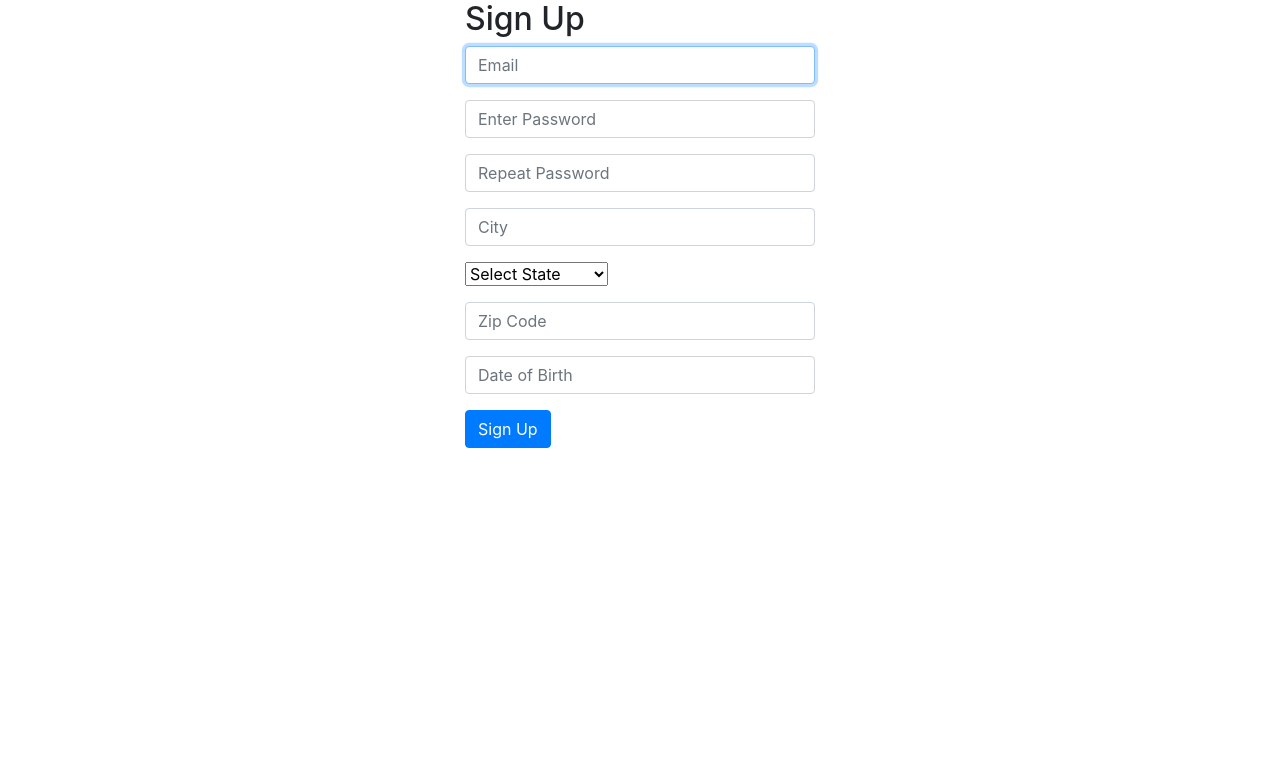
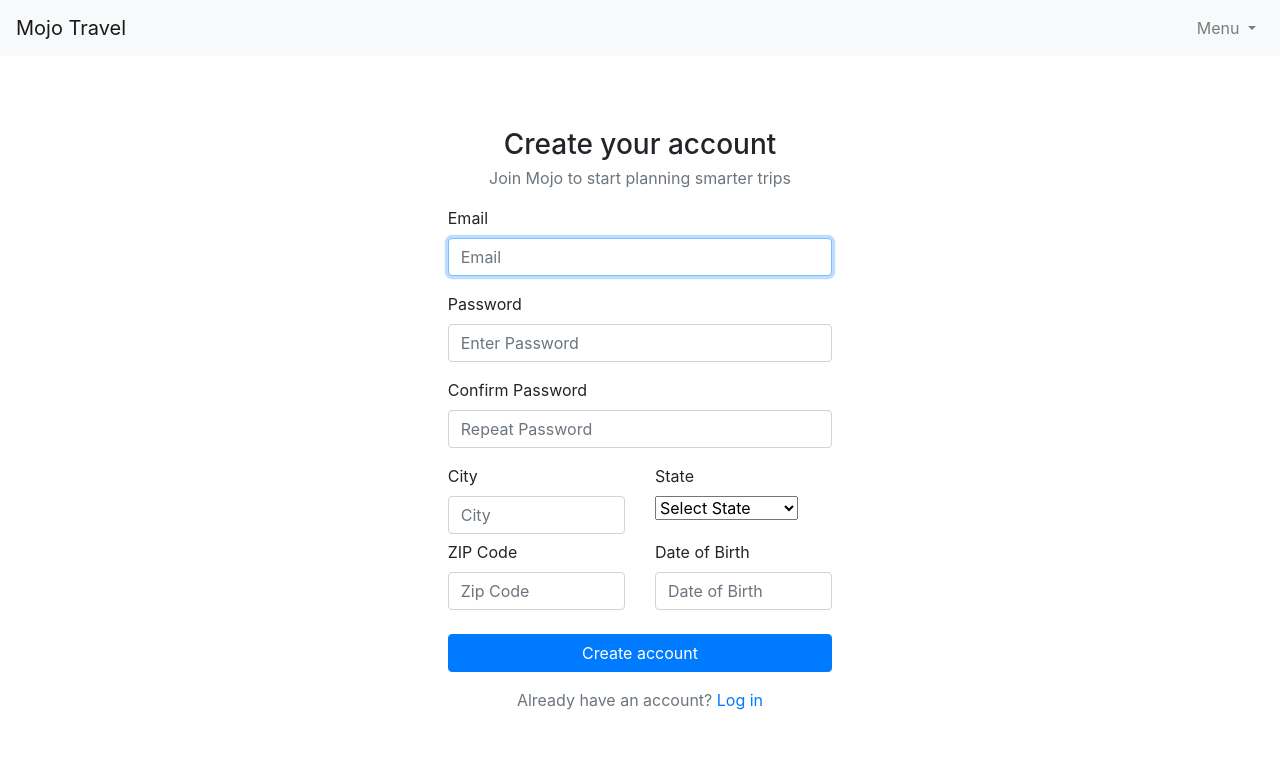
Before and after one commit to joekawa/ALVIN, a Django app: page /mojo/signup/ in a window 1280 px wide. Shown: the top 783 px of the page. Run offline with Django 3.2, Linux system fonts and the light colour scheme; some libraries are stand-ins or nearby versions.

Commit message:
changes to login, signup, and added welcome page

```diff
--- a/base/mojo_app/templates/signup.html
+++ b/base/mojo_app/templates/signup.html
@@ -1,44 +1,102 @@
-<!DOCTYPE html>
-<html lang="en">
-<head>
-    <meta charset="UTF-8">
-    <meta name="viewport" content="width=device-width, initial-scale=1.0">
-    <title>Sign Up</title>
-    <link rel="stylesheet" href="https://maxcdn.bootstrapcdn.com/bootstrap/4.0.0/css/bootstrap.min.css">
-</head>
-<body>
-    <div class="container">
+
+
+{% extends 'base.html' %}
+
+{% block content %}
+    <div class="container py-5">
         <div class="row justify-content-center">
-            <div class="col-md-4 col-sm-6 col-xs-12">
-                <h2>Sign Up</h2>
+            <div class="col-md-6 col-lg-5">
+                <div class="card shadow-sm border-0">
+                    <div class="card-body p-4">
+                        <div class="text-center mb-3">
+                            <h2 class="h3 mb-1">Create your account</h2>
+                            <p class="text-muted mb-0">Join Mojo to start planning smarter trips</p>
+                        </div>
+
+                        {% if form.non_field_errors %}
+                            <div class="alert alert-danger" role="alert">
+                                {{ form.non_field_errors }}
+                            </div>
+                        {% endif %}
+
                         <form method="post" action="{% url 'mojo:signup' %}">
                             {% csrf_token %}
 
-                    <div class="form-group">
+                            <div class="mb-3">
+                                <label class="form-label">Email</label>
                                 {{ form.email }}
+                                {% if form.email.errors %}
+                                  <div class="text-danger small mt-1">{{ form.email.errors|striptags }}</div>
+                                {% endif %}
                             </div>
-                    <div class="form-group">
+
+                            <div class="mb-3">
+                                <label class="form-label">Password</label>
                                 {{ form.password1 }}
+                                {% if form.password1.help_text %}
+                                  <div class="form-text">{{ form.password1.help_text|safe }}</div>
+                                {% endif %}
+                                {% if form.password1.errors %}
+                                  <div class="text-danger small mt-1">{{ form.password1.errors|striptags }}</div>
+                                {% endif %}
                             </div>
-                    <div class="form-group">
+
+                            <div class="mb-3">
+                                <label class="form-label">Confirm Password</label>
                                 {{ form.password2 }}
+                                {% if form.password2.errors %}
+                                  <div class="text-danger small mt-1">{{ form.password2.errors|striptags }}</div>
+                                {% endif %}
                             </div>
-                    <div class="form-group">
+
+                            <div class="row g-3">
+                                <div class="col-md-6">
+                                    <label class="form-label">City</label>
                                     {{ form.city }}
+                                    {% if form.city.errors %}
+                                      <div class="text-danger small mt-1">{{ form.city.errors|striptags }}</div>
+                                    {% endif %}
                                 </div>
-                    <div class="form-group">
+                                <div class="col-md-6">
+                                    <div class="mb-3">
+                                        <label class="form-label d-block" for="{{ form.state.id_for_label }}">State</label>
+                                        <div class="d-block">
                                             {{ form.state }}
                                         </div>
-                    <div class="form-group">
-                        {{ form.zip_code }}
-                    </div>
-                    <div class="form-group">
-                        {{ form.dob }}
-                    </div>
-                    <button type="submit" class="btn btn-primary">Sign Up</button>
-                </form>
+                                        {% if form.state.errors %}
+                                          <div class="text-danger small mt-1">{{ form.state.errors|striptags }}</div>
+                                        {% endif %}
                                     </div>
                                 </div>
                             </div>
-</body>
-</html>
+
+                            <div class="row g-3 mt-1">
+                                <div class="col-md-6">
+                                    <label class="form-label">ZIP Code</label>
+                                    {{ form.zip_code }}
+                                    {% if form.zip_code.errors %}
+                                      <div class="text-danger small mt-1">{{ form.zip_code.errors|striptags }}</div>
+                                    {% endif %}
+                                </div>
+                                <div class="col-md-6">
+                                    <label class="form-label">Date of Birth</label>
+                                    {{ form.dob }}
+                                    {% if form.dob.errors %}
+                                      <div class="text-danger small mt-1">{{ form.dob.errors|striptags }}</div>
+                                    {% endif %}
+                                </div>
+                            </div>
+
+                            <button type="submit" class="btn btn-primary w-100 mt-4">Create account</button>
+                        </form>
+
+                        <p class="text-center text-muted mt-3 mb-0">
+                            Already have an account?
+                            <a href="{% url 'mojo:login' %}" class="text-decoration-none">Log in</a>
+                        </p>
+                    </div>
+                </div>
+            </div>
+        </div>
+    </div>
+{% endblock %}
--- a/base/mojo_app/templates/trip.html
+++ b/base/mojo_app/templates/trip.html
@@ -99,7 +99,7 @@
     </div>
   </div>
      <a href="{% url 'mojo:heart_model_suggestion' model_trip_activity_id=activity_suggestion.id %}" class="mr-2">
-        <i class="fas fa-heart"></i>
+        <i class="{% if activity_suggestion.id in saved_place_ids %}fas fa-heart text-secondary{% elif activity_suggestion.id in no_status_place_ids %}far fa-heart text-secondary{% endif %}"></i>
       </a>
       <a href="{% url 'mojo:reject_model_suggestion' model_trip_activity_id=activity_suggestion.id %}" class="mr-2">
         <i class="fas fa-times"></i>
--- a/base/mojo_app/urls.py
+++ b/base/mojo_app/urls.py
@@ -11,6 +11,7 @@ urlpatterns = [
   path('login/', views.login_view, name='login'),
   path('signup/', views.signup, name='signup'),
   path('profile/', views.profile, name='profile'),
+  path('welcome/', views.welcome, name='welcome'),
   path('create_trip/', views.create_trip, name='create_trip'),
   path('logout/', LogoutView.as_view(next_page='mojo:login'), name='logout'),
   path('trip/<uuid:trip_id>/details/', views.trip, name='trip'),
--- a/base/mojo_app/views.py
+++ b/base/mojo_app/views.py
@@ -1,16 +1,12 @@
 from django.shortcuts import render, redirect
-from django.http import HttpResponse, JsonResponse
+from django.http import HttpResponse
 from django.contrib.auth import login, logout
 from .forms import CustomUserCreationForm, TripCreationForm, ProfileForm
 from .models import *
 from django.contrib.auth.decorators import login_required
-from django.core.serializers import serialize
+from django.shortcuts import get_object_or_404
 from openai import OpenAI
 import json
-from django.shortcuts import get_object_or_404
-from typing import List
-from django.db.models import Q
-from django.shortcuts import get_object_or_404
 import re
 
 
@@ -147,6 +143,24 @@ def trip(request, trip_id):
     trip = get_object_or_404(Trip, uuid=trip_id)
     activities = trip.userenteredactivity_set.all()
     model_suggestions = ModelTripActivity.objects.filter(trip=trip).exclude(trip_locations__status='rejected')
+    # Determine which model suggestions are saved by the current user
+    saved_place_ids = list(
+        TripActivityDetails.objects.filter(
+            trip=trip,
+            user=request.user,
+            status='saved'
+        ).values_list('place_id', flat=True)
+    )
+    # Determine which suggestions the user has responded to (any status)
+    responded_place_ids = list(
+        TripActivityDetails.objects.filter(
+            trip=trip,
+            user=request.user,
+        ).values_list('place_id', flat=True)
+    )
+    # Compute which suggestions have no status from the current user
+    suggestion_ids = list(model_suggestions.values_list('id', flat=True))
+    no_status_place_ids = [sid for sid in suggestion_ids if sid not in responded_place_ids]
     activity_comments = {}
     for activity in model_suggestions:
         comments = TripActivityComment.objects.filter(trip_activity=activity)
@@ -156,7 +170,9 @@ def trip(request, trip_id):
                                          'activities': activities,
                                          'model_suggestions': model_suggestions,
                                          'activity_comments': activity_comments,
-                                         'participant': participant})
+                                         'participant': participant,
+                                         'saved_place_ids': saved_place_ids,
+                                         'no_status_place_ids': no_status_place_ids})
 
 
 @login_required(login_url='mojo:login')
@@ -239,17 +255,30 @@ def generate_itinerary(request, trip_id):
 @login_required(login_url='mojo:login')
 def heart_model_suggestion(request, model_trip_activity_id):
   model_trip_activity = ModelTripActivity.objects.get(id=model_trip_activity_id)
-  trip_activity_detail, created = TripActivityDetails.objects.get_or_create(
+  # Check if a TripActivityDetails exists for this user/trip/place
+  trip_activity_detail = TripActivityDetails.objects.filter(
       trip=model_trip_activity.trip,
       place=model_trip_activity,
       user=request.user,
-      defaults={'status': 'saved'}
-  )
+  ).first()
 
-  if created:
-    print(f"Created new TripActivityDetail object for trip {model_trip_activity.trip.uuid}")
+  if trip_activity_detail is None:
+    # None exists: create with 'saved'
+    TripActivityDetails.objects.create(
+        trip=model_trip_activity.trip,
+        place=model_trip_activity,
+        user=request.user,
+        status='saved'
+    )
+    print(f"Created new TripActivityDetail object (saved) for trip {model_trip_activity.trip.uuid}")
+  elif getattr(trip_activity_detail, 'status', None) == 'rejected':
+    # Exists but was rejected: update to 'saved'
+    trip_activity_detail.status = 'saved'
+    trip_activity_detail.save(update_fields=['status'])
+    print(f"Updated TripActivityDetail status to 'saved' for trip {model_trip_activity.trip.uuid}")
   else:
-    print(f"TripActivityDetail object already exists for trip {model_trip_activity.trip.uuid}")
+    # Exists and not rejected (likely already saved) -> no-op
+    print(f"TripActivityDetail already exists with status '{trip_activity_detail.status}' for trip {model_trip_activity.trip.uuid}")
   return redirect('mojo:trip', trip_id=model_trip_activity.trip.uuid)
 
 @login_required(login_url='mojo:login')
@@ -328,3 +357,7 @@ def delete_user_entered_activity(request, user_generated_trip_activity_id):
   generated_trip_activity = user_entered_trip_activity.trip
   user_entered_trip_activity.delete()
   return redirect('mojo:trip', trip_id=generated_trip_activity.uuid)
+
+
+def welcome(request):
+  return render(request, 'welcome.html')
```
Also changed, not shown: base/mojo_app/templates/login.html (+42 -26 lines), base/mojo_app/templates/welcome.html (added, +33 -0 lines). Lines whose indentation alone changed are shown as unchanged.
